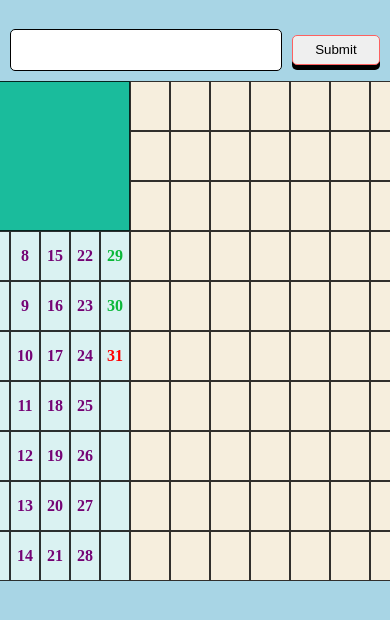
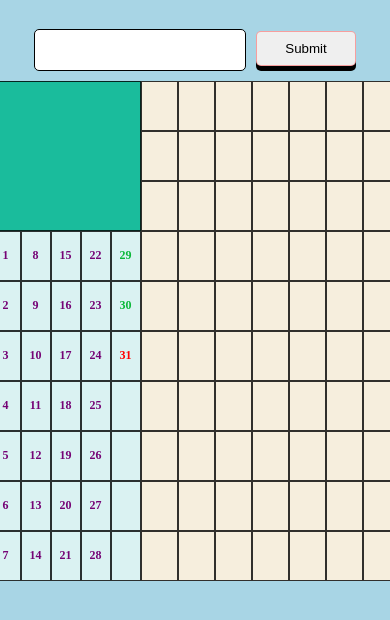
Before and after one commit to msk00007/onePageCalander, a plain HTML site: page index.html in a window 390 px wide. Shown: the part 62-682 px from the top of the page. Drawn offline with Linux system fonts and the light colour scheme.

Commit message:
Update style.css

```diff
--- a/css/style.css
+++ b/css/style.css
@@ -24,11 +24,12 @@ body {
 }
 .search button {
   width: 100px;
-  height: 30px;
+  height: 35px;
   border-radius: 5px;
-  border: 1px solid #fd6161;
+  border: 1px solid #fd616190;
   padding: 5px;
   margin-left: 10px;
+  margin-bottom: 2px;
   box-shadow: 0px 5px;
   transition: background 0.2s ease-in-out, color 0.2s ease-in-out,
     box-shadow 0.2s ease-in-out;
@@ -102,13 +103,26 @@ header {
 }
 
 @media screen and (max-width: 640px) {
+  .search input {
+    width: 200px;
+    padding: 5px;
+  }
   .calander-grid-dates {
     width: 150px;
     grid-template-columns: repeat(5, 30px);
   }
   .calander-grid-weeks {
-    width: 280px;
-
-    grid-template-columns: repeat(7, 40px);
+    width: calc(37px * 7);
+    grid-template-columns: repeat(7, 37px);
+  }
+  .grid-item {
+    font-size: 12px;
+    padding: 0;
+    font-weight: 600;
+  }
+  .grid-item-weeks {
+    font-size: 12px;
+    padding: 0;
+    font-weight: 600;
   }
 }
```
